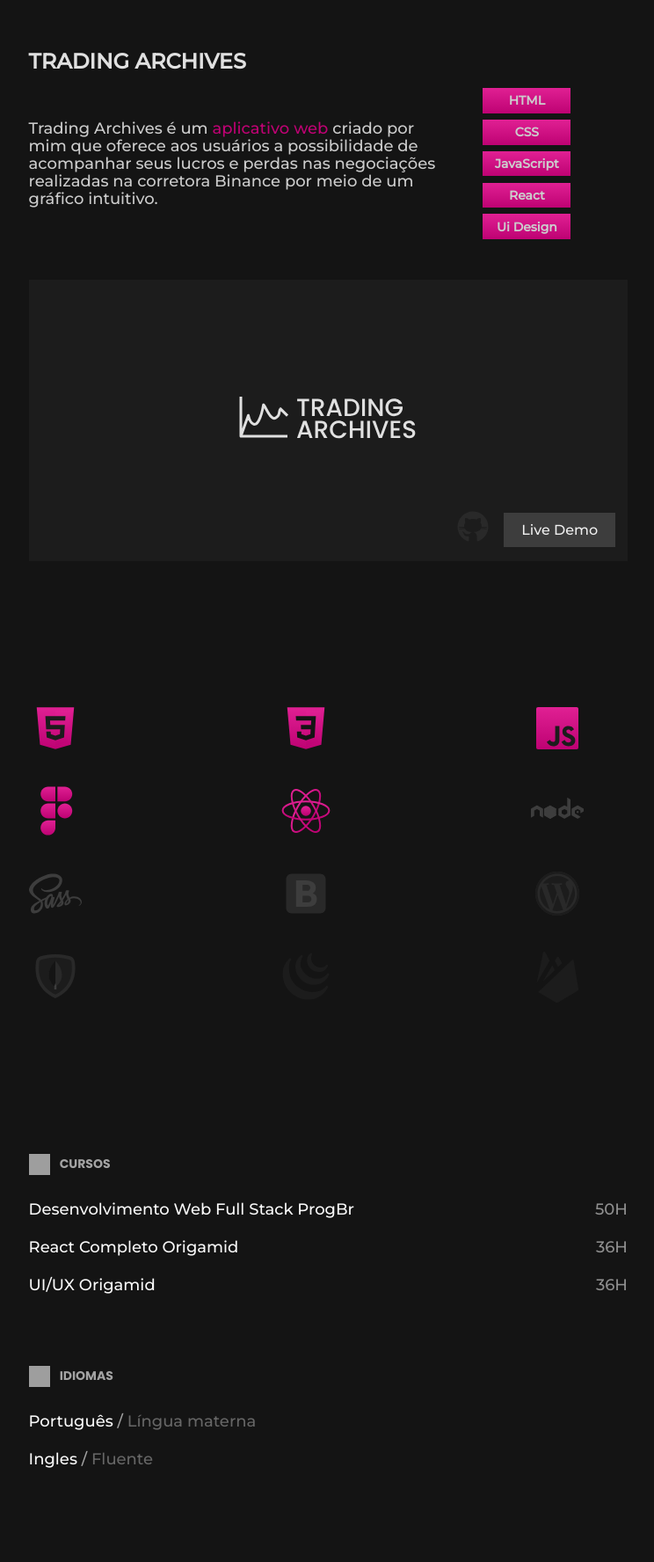
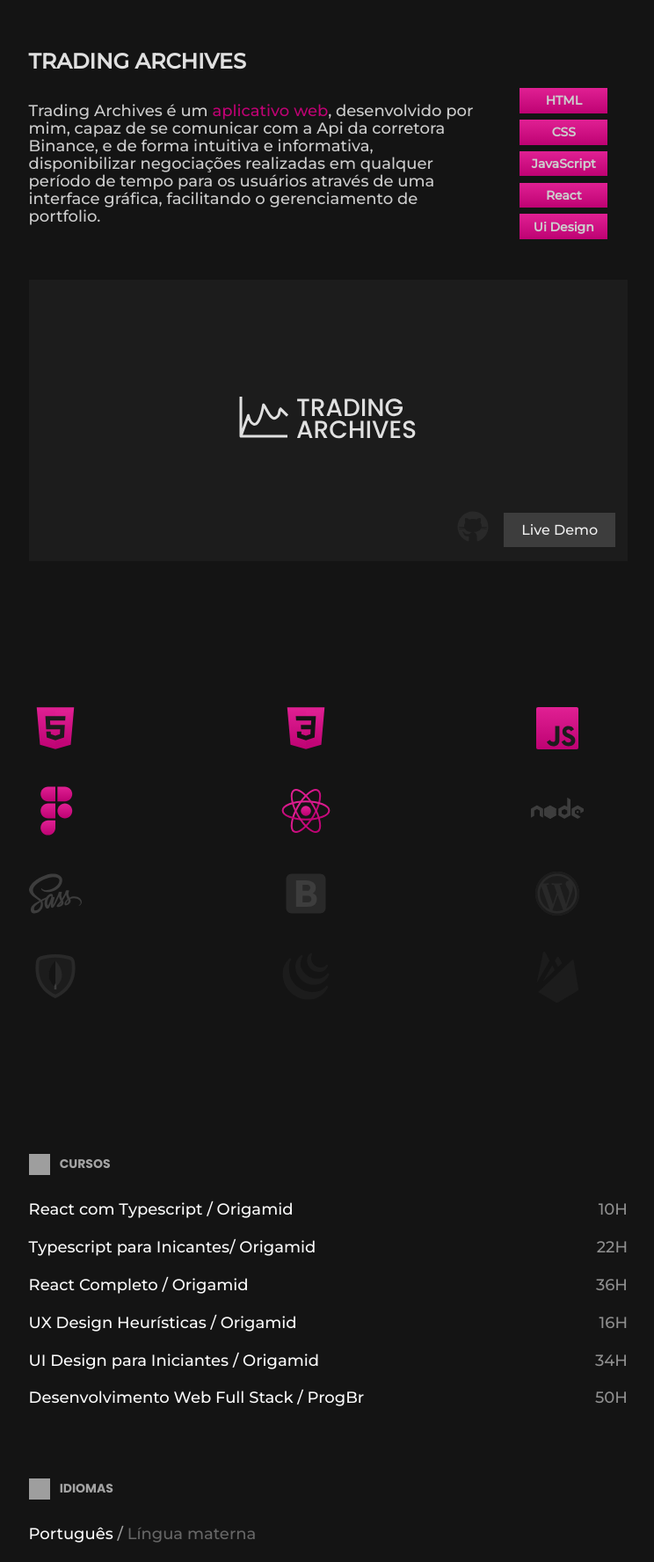
Before and after one commit to PedroMdrs/portoflio, a React (Vite) app: page /#/ in a window 1280 px wide. Shown: the part 686-2462 px from the top of the page at 88% size, without its empty margins (526-1270 px from the left). Built offline with nearby package versions, Linux system fonts and the light colour scheme; grey boxes are pictures that could not be loaded.

Commit message:
Descricao trading archives e adicao de mais cursos

```diff
--- a/src/components/Mainpage.jsx
+++ b/src/components/Mainpage.jsx
@@ -152,10 +152,12 @@ const Mainpage = () => {
           <h4>trading archives </h4>
           <div className={`${styles.exp1Description}`}>
             <p>
-              Trading Archives é um <span>aplicativo web</span> criado por mim
-              que oferece aos usuários a possibilidade de acompanhar seus lucros
-              e perdas nas negociações realizadas na corretora Binance por meio
-              de um gráfico intuitivo.
+              Trading Archives é um <span>aplicativo web</span>, desenvolvido
+              por mim, capaz de se comunicar com a Api da corretora Binance, e
+              de forma intuitiva e informativa, disponibilizar negociações
+              realizadas em qualquer período de tempo para os usuários através
+              de uma interface gráfica, facilitando o gerenciamento de
+              portfolio.
             </p>
             <ul className={`${styles.techs}`}>
               <li className={`${styles.html}`}>HTML</li>
@@ -234,13 +236,22 @@ const Mainpage = () => {
             <div>
               <ul>
                 <li>
-                  Desenvolvimento Web Full Stack ProgBr <span>50H</span>
+                  React com Typescript / Origamid <span>10H</span>
                 </li>
                 <li>
-                  React Completo Origamid <span>36H</span>
+                  Typescript para Inicantes/ Origamid <span>22H</span>
                 </li>
                 <li>
-                  UI/UX Origamid <span>36H</span>
+                  React Completo / Origamid <span>36H</span>
+                </li>
+                <li>
+                  UX Design Heurísticas / Origamid <span>16H</span>
+                </li>
+                <li>
+                  UI Design para Iniciantes / Origamid <span>34H</span>
+                </li>
+                <li>
+                  Desenvolvimento Web Full Stack / ProgBr <span>50H</span>
                 </li>
               </ul>
             </div>
```
